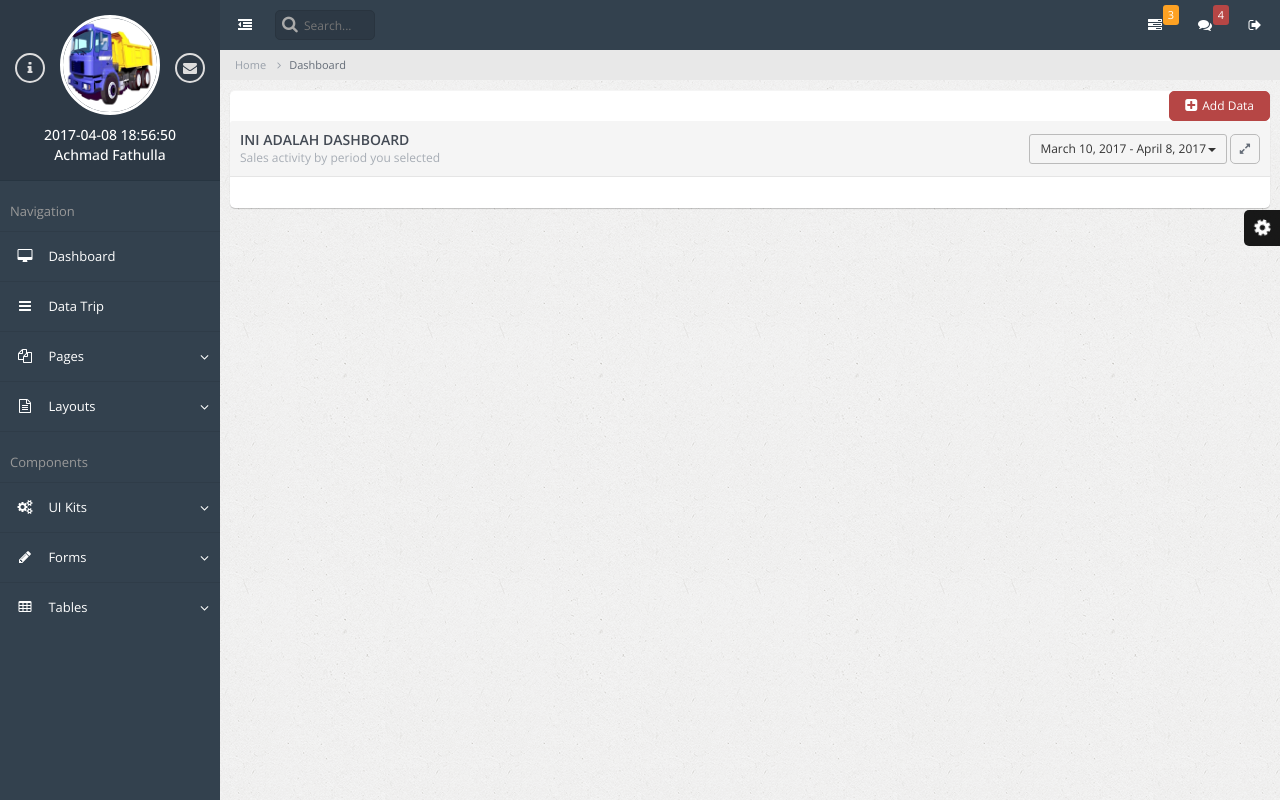
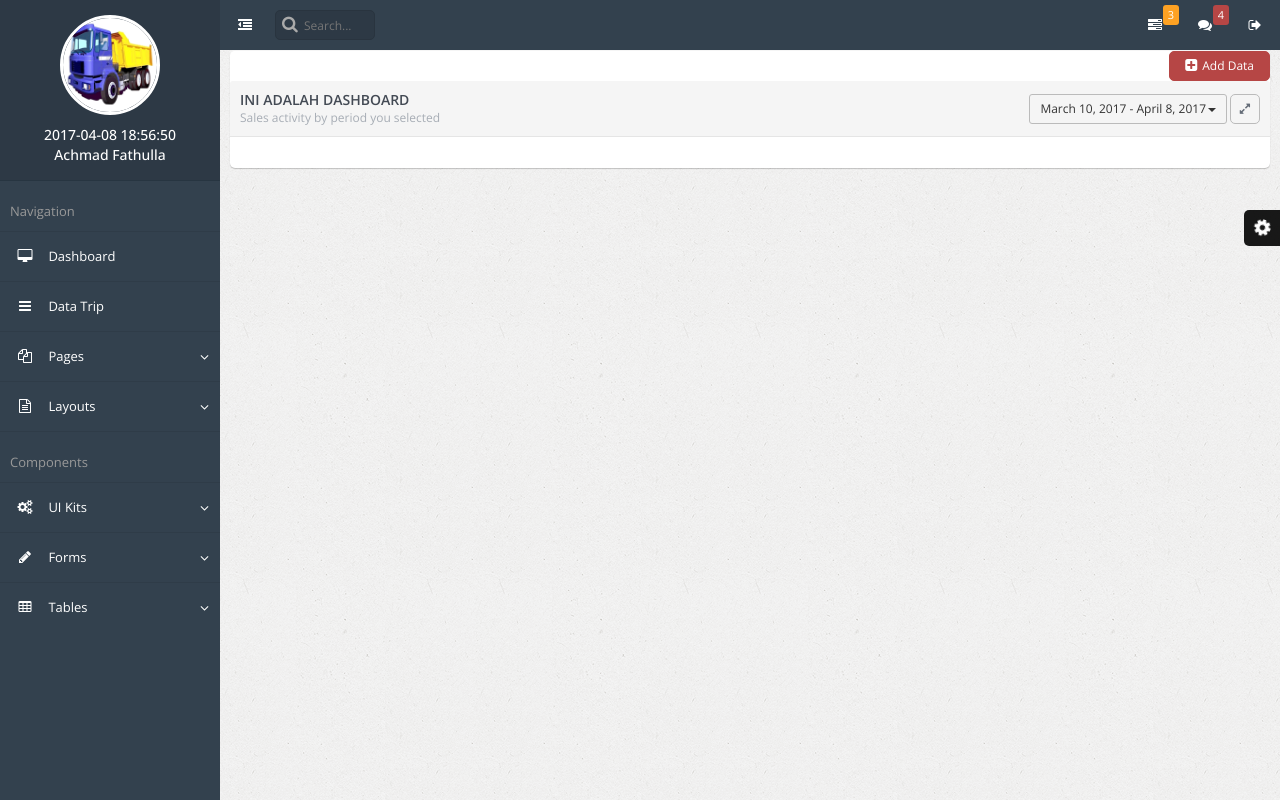
Before and after one commit to muhammadhilmi15/ambar, a PHP site: page /index.php?p=1 in a window 1280 px wide. Run offline with PHP 8.4, Linux system fonts and the light colour scheme; the visitor is signed in with stand-in values (Sample User, id 1); data comes from the database, SQL or seed files in the repository; data that the repository does not hold is empty; some libraries are stand-ins or nearby versions.

Commit message:
edit halaman index

```diff
--- a/index.php
+++ b/index.php
@@ -47,7 +47,7 @@ $kategori=$row['kategori'];
                     <li class="x-navigation-control">
                     </li>
                     <li class="xn-profile">
-                        <a href="#" class="profile-mini">
+                        <a href="index.php" class="profile-mini">
                             <img src="img/ocean.jpg"  alt="John Doe"/>
                         </a>
                         <div class="profile">
@@ -61,8 +61,8 @@ $kategori=$row['kategori'];
                                 <div class="profile-data-title"><?php echo $kategori;?></div>
                             </div>
                             <div class="profile-controls">
-                                <a href="pages-profile.html" class="profile-control-left"><span class="fa fa-info"></span></a>
-                                <a href="pages-messages.html" class="profile-control-right"><span class="fa fa-envelope"></span></a>
+                                <!-- <a href="pages-profile.html" class="profile-control-left"><span class="fa fa-info"></span></a>
+                                <a href="pages-messages.html" class="profile-control-right"><span class="fa fa-envelope"></span></a> -->
                             </div>
                         </div>
                     </li>
@@ -306,10 +306,10 @@ $kategori=$row['kategori'];
                 <!-- END X-NAVIGATION VERTICAL -->
 
                 <!-- START BREADCRUMB -->
-                <ul class="breadcrumb">
+              <!--   <ul class="breadcrumb">
                     <li><a href="#">Home</a></li>
                     <li class="active">Dashboard</li>
-                </ul>
+                </ul> -->
                 <!-- END BREADCRUMB -->
 
                 <!-- PAGE CONTENT WRAPPER -->
```
